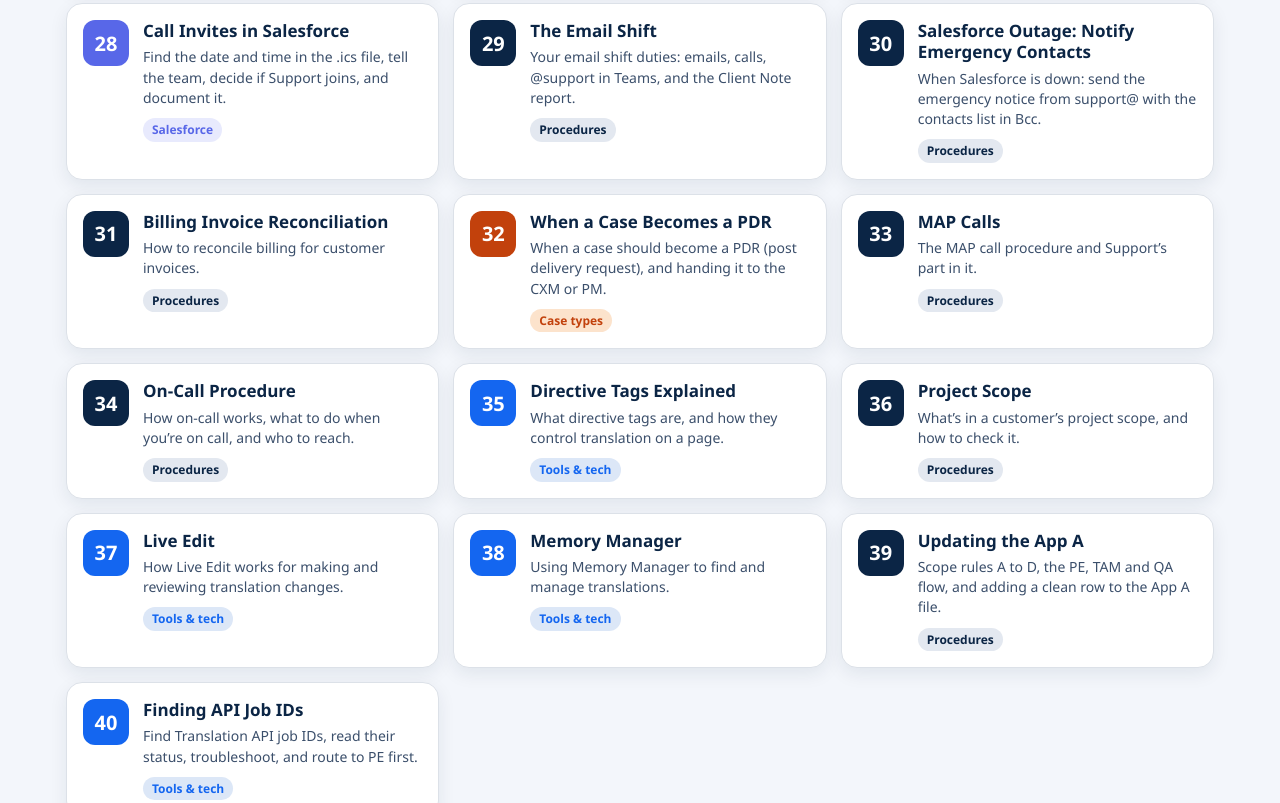
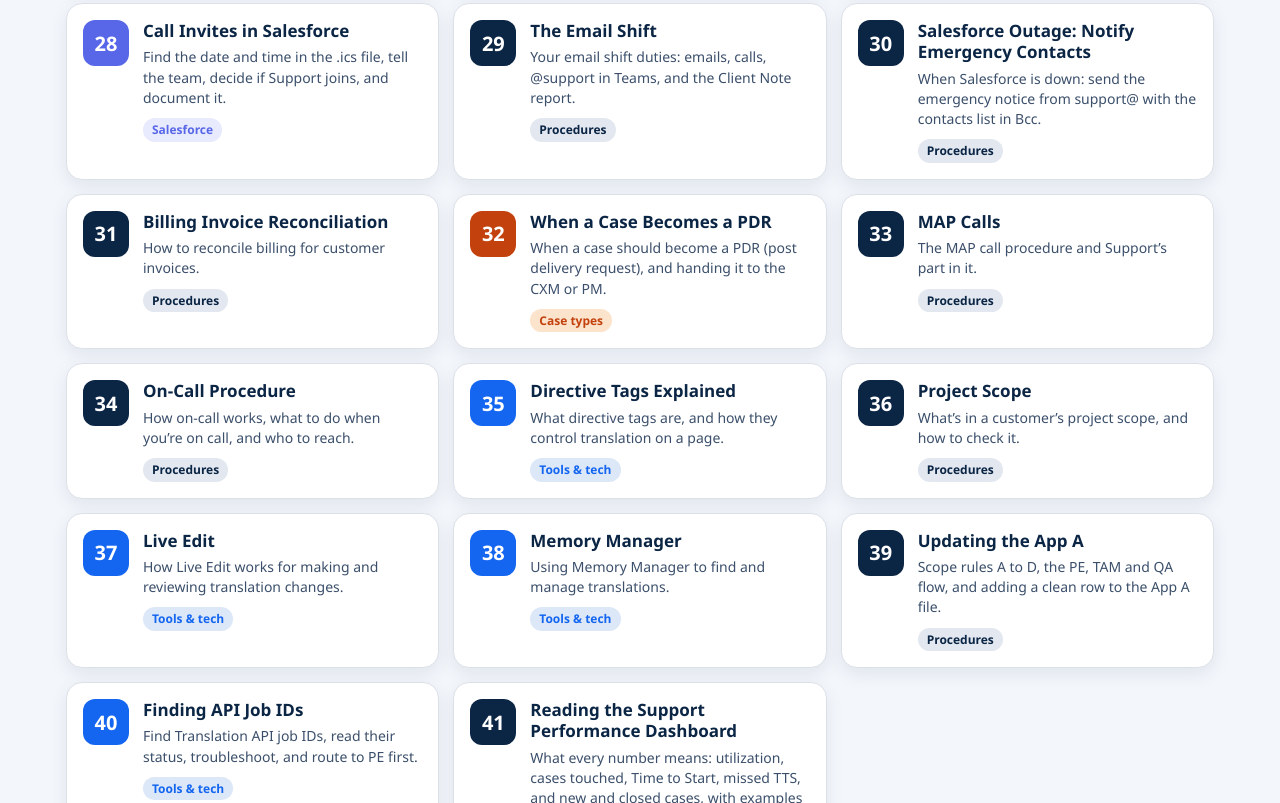
Before and after one commit to motionpoint-support/Support-Training-Library, a plain HTML site: page index.html in a window 1280 px wide. Shown: the part 1997-2800 px from the top of the page. Drawn offline with Linux system fonts and the light colour scheme.

Commit message:
Add files via upload

```diff
--- a/index.html
+++ b/index.html
@@ -146,6 +146,7 @@ const T = [
  ['Memory-Manager', 'Memory Manager', 'Using Memory Manager to find and manage translations.', 'tools', 'memory manager translations segments'],
  ['AppA-update-guidelines', 'Updating the App A', 'Scope rules A to D, the PE, TAM and QA flow, and adding a clean row to the App A file.', 'proc', 'app a appendix scope rule a b c d excel sharepoint warnings quote estimate pdr change log'],
  ['API-Guidelines', 'Finding API Job IDs', 'Find Translation API job IDs, read their status, troubleshoot, and route to PE first.', 'tools', 'api job id translation api tpm queued rejected pe tam headers api key'],
+ ['Support-Performance-Dashboard-guide', 'Reading the Support Performance Dashboard', 'What every number means: utilization, cases touched, Time to Start, missed TTS, and new and closed cases, with examples and how to meet each goal.', 'proc', 'performance dashboard utilization tts time to start kpi okr cases touched pace billable missed goals targets metrics'],
 ];
 const items = T.map((t, i) => ({ n: i + 1, slug: t[0], title: t[1], desc: t[2], topic: t[3], kw: t[4] }));
 const grid = document.getElementById('grid'), q = document.getElementById('q'), chips = document.getElementById('chips'),
```
